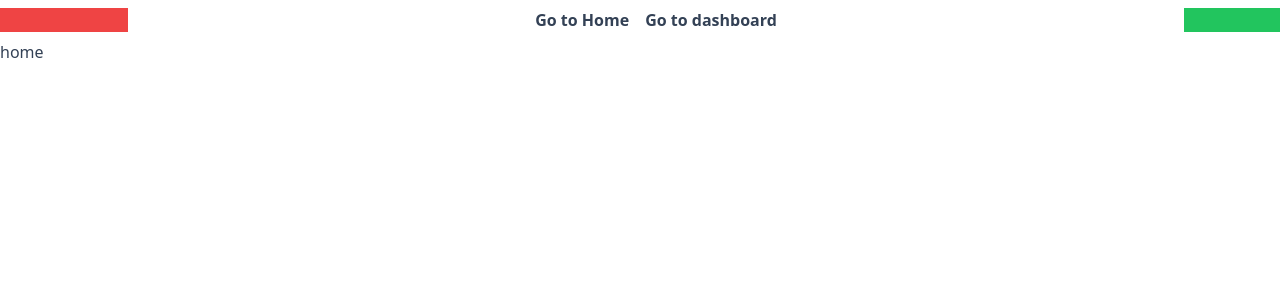
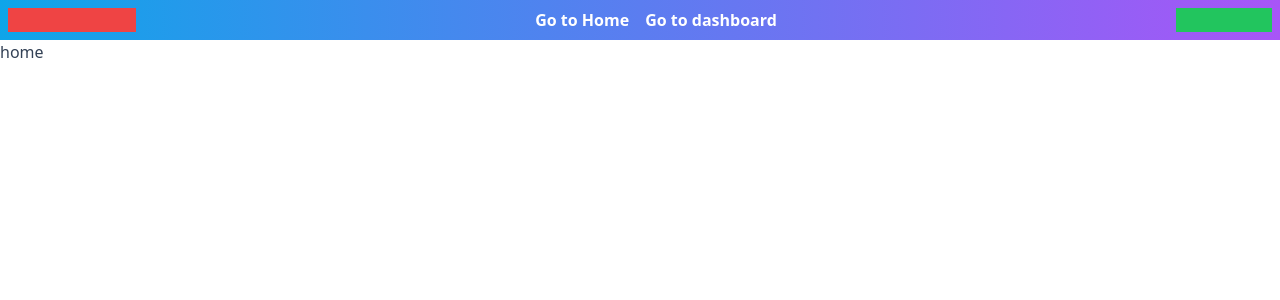
Before and after one commit to mthdht/learn, a Vue app: page / in a window 1280 px wide. Shown: the top 300 px of the page. Built offline with nearby package versions, Linux system fonts and the light colour scheme.

Commit message:
add gradient to navbar

```diff
--- a/src/components/Navbar.vue
+++ b/src/components/Navbar.vue
@@ -1,8 +1,6 @@
 <template>
-  <header class="navbar">
-    <div
-      class="navbar-container flex gap-4 container mx-auto font-semibold py-2"
-    >
+  <header class="navbar bg-gradient-to-r from-sky-500 to-purple-500 text-white">
+    <div class="navbar-container flex gap-4 font-semibold p-2">
       <div class="navbar-brand bg-red-500 w-32"></div>
       <nav class="navbar-links flex justify-center gap-4 grow">
         <router-link to="/">Go to Home</router-link>
```
